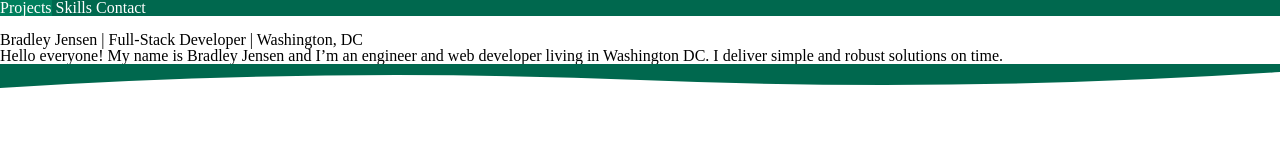
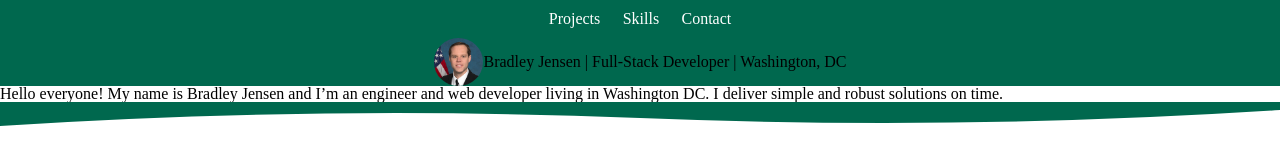
Before and after one commit to bradotron/portfolio, a plain HTML site: page index.html in a window 1280 px wide. Drawn offline with Linux system fonts and the light colour scheme.

Commit message:
added header styling

```diff
--- a/index.html
+++ b/index.html
@@ -7,11 +7,12 @@
 
 		<link rel="stylesheet" type="text/css" href="public/css/reset.css" />
 		<link rel="stylesheet" type="text/css" href="public/css/style.css" />
+		<link rel="stylesheet" type="text/css" href="public/css/burger.css" />
 	</head>
 	<body>
 		<!-- Header -->
 		<header class="header">
-			<nav>
+			<nav class="flex bg-green">
 				<a href="#portfolio">Projects</a>
 				<a href="#skills">Skills</a>
 				<a href="#contact">Contact</a>
@@ -20,13 +21,14 @@
 
 		<!-- Hero with pic and call to action -->
 		<section id="hero">
-      <div>
-        <img class="avatar">
-        <p>Bradley Jensen | Full-Stack Developer | Washington, DC</p>
-      </div>
+			<div class="flex bg-green">
+				<img class="avatar" src="public/images/avatar.jpg" alt="headshot picture of Bradley Jensen"/>
+				<p>Bradley Jensen | Full-Stack Developer | Washington, DC</p>
+			</div>
 
 			<p>
-				Hello everyone! My name is Bradley Jensen and I’m an engineer and  web developer living in Washington DC. I deliver simple and robust solutions on time.
+				Hello everyone! My name is Bradley Jensen and I’m an engineer and web developer living in Washington DC.
+				I deliver simple and robust solutions on time.
 			</p>
 		</section>
 
@@ -49,5 +51,6 @@
 		<section id="contact"></section>
 		<!-- Footer with links to github, linkedin -->
 		<footer></footer>
+		<script src="public/javascript/javascript.js"></script>
 	</body>
 </html>
--- a/public/css/style.css
+++ b/public/css/style.css
@@ -9,8 +9,27 @@ header {
 nav a {
   text-decoration: none;
   color: white;
+  padding: .5rem;
+  margin: .2rem;
 }
 
 nav a:hover {
   background-color: #007f5D;
 }
+
+.avatar {
+  height: 3rem;
+  border-radius: 50%;
+}
+
+/* container classes */
+.flex {
+  display: flex;
+  justify-content: center;
+  align-items: center;
+}
+
+/* color helpers */
+.bg-green {
+  background-color: #00684E;
+}
```
Also changed, not shown: public/images/avatar.jpg (added).
